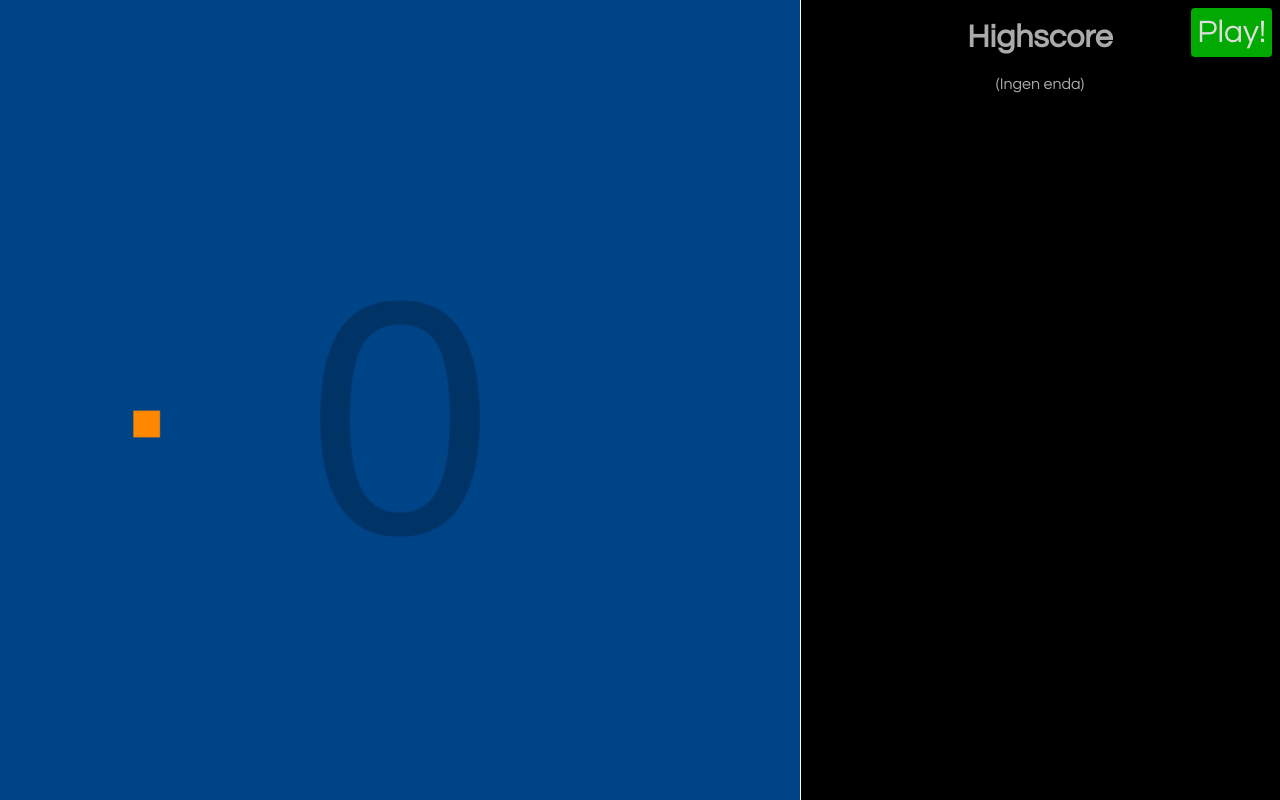
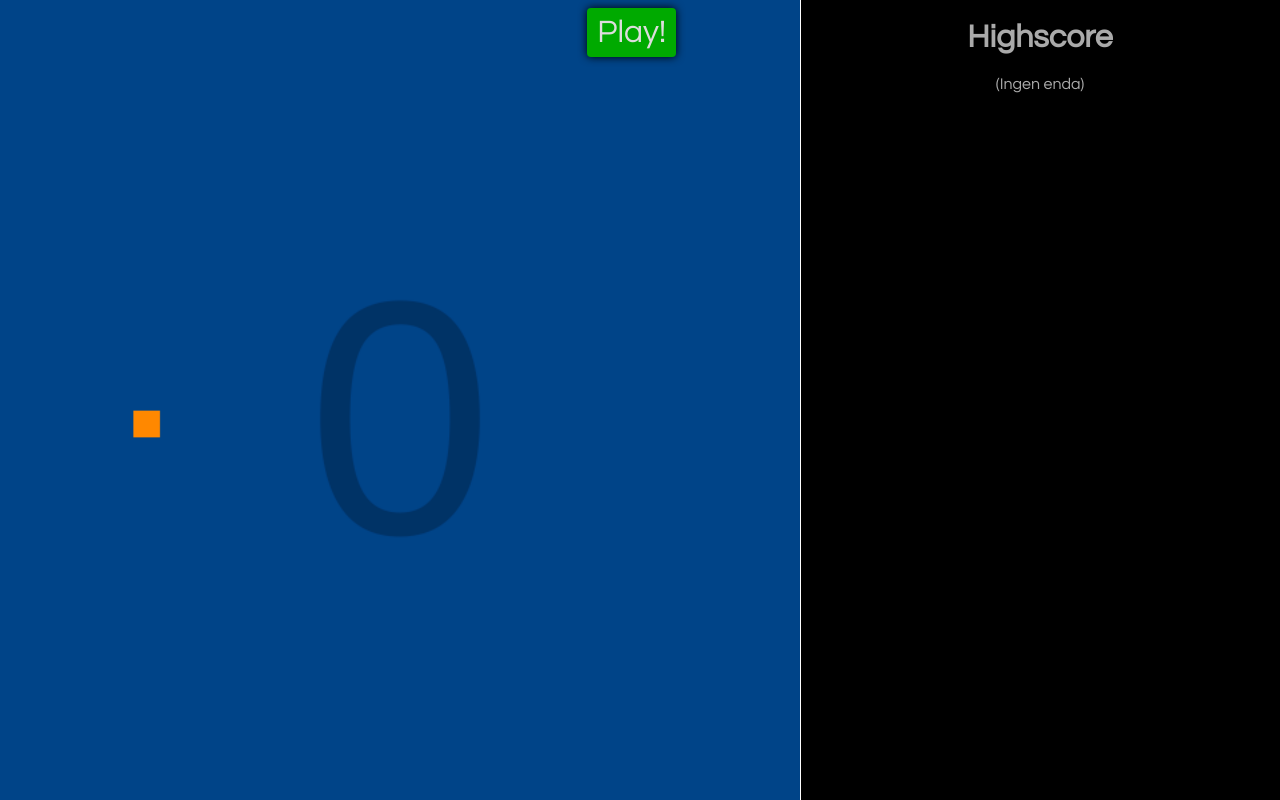
Before and after one commit to AscendNTNU/flappy-ascend-game, a website built with webpack: page public/index.html in a window 1280 px wide. Built offline with nearby package versions, Linux system fonts and the light colour scheme; no server answers.

Commit message:
Fixed button position and style

```diff
--- a/public/index.html
+++ b/public/index.html
@@ -6,7 +6,7 @@
     <link rel="stylesheet" href="main.css" />
   </head>
   <body>
-    <a href="play" class="btn">Play!</a>
+    <a href="play" class="btn play">Play!</a>
     <canvas id="canvas" width="600" height="600">
       No HTML5 support...
     </canvas>
--- a/public/main.css
+++ b/public/main.css
@@ -78,18 +78,22 @@ body {
 
 .btn {
   color: #ddd;
-  padding: 8px 6px;
+  padding: 8px 10px;
   margin: 8px;
+  border-radius: 4px;
+  box-shadow: 0 0 8px #000;
+  background-color: #0a0;
+}
+
+.btn:hover {
+  background-color: #0b0;
+}
+
+.play {
   position: fixed;
   top: 0;
-  right: 0;
-  border-radius: 4px;
-  box-shadow: 0 0 8px #000;
+  right: calc(50% - 44px);
   background-color: #0a0;
   text-decoration: none;
   font-size: 2em;
 }
-
-.btn:hover {
-  background-color: #0f0;
-}
```
